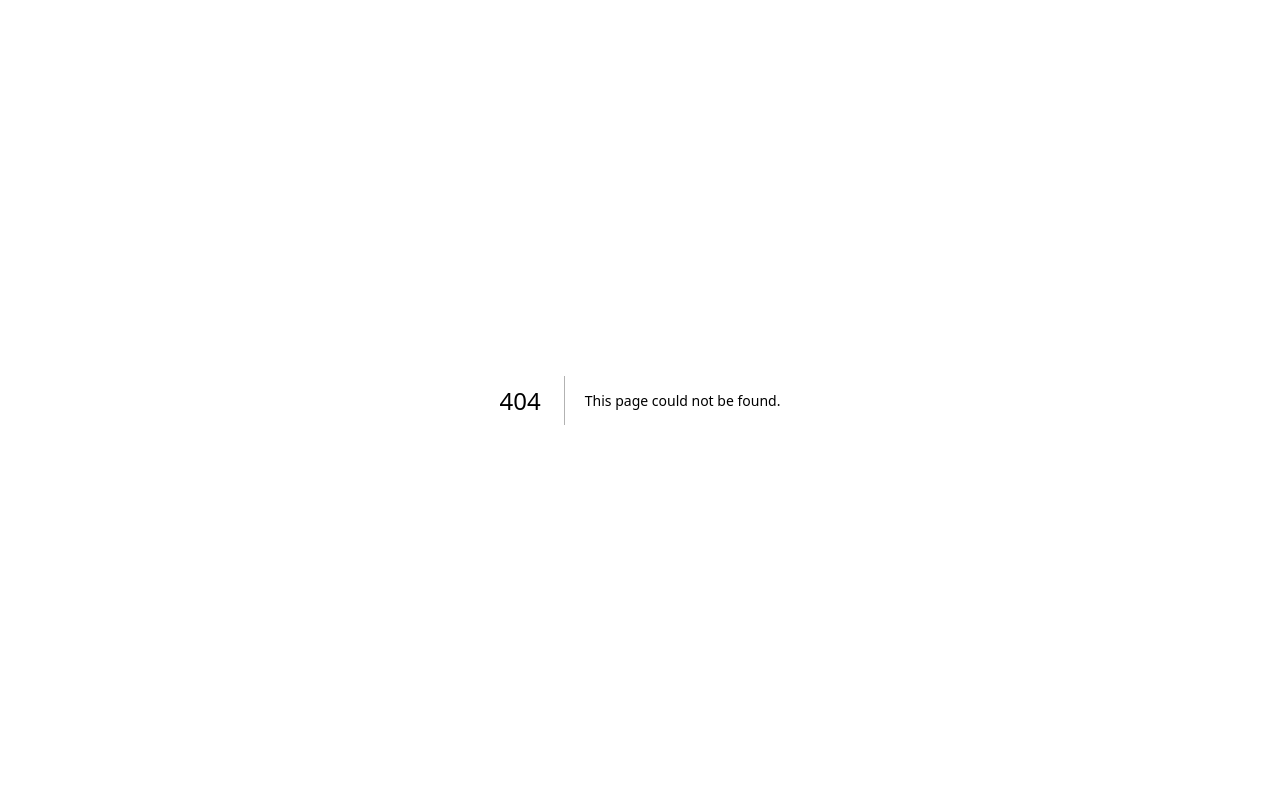
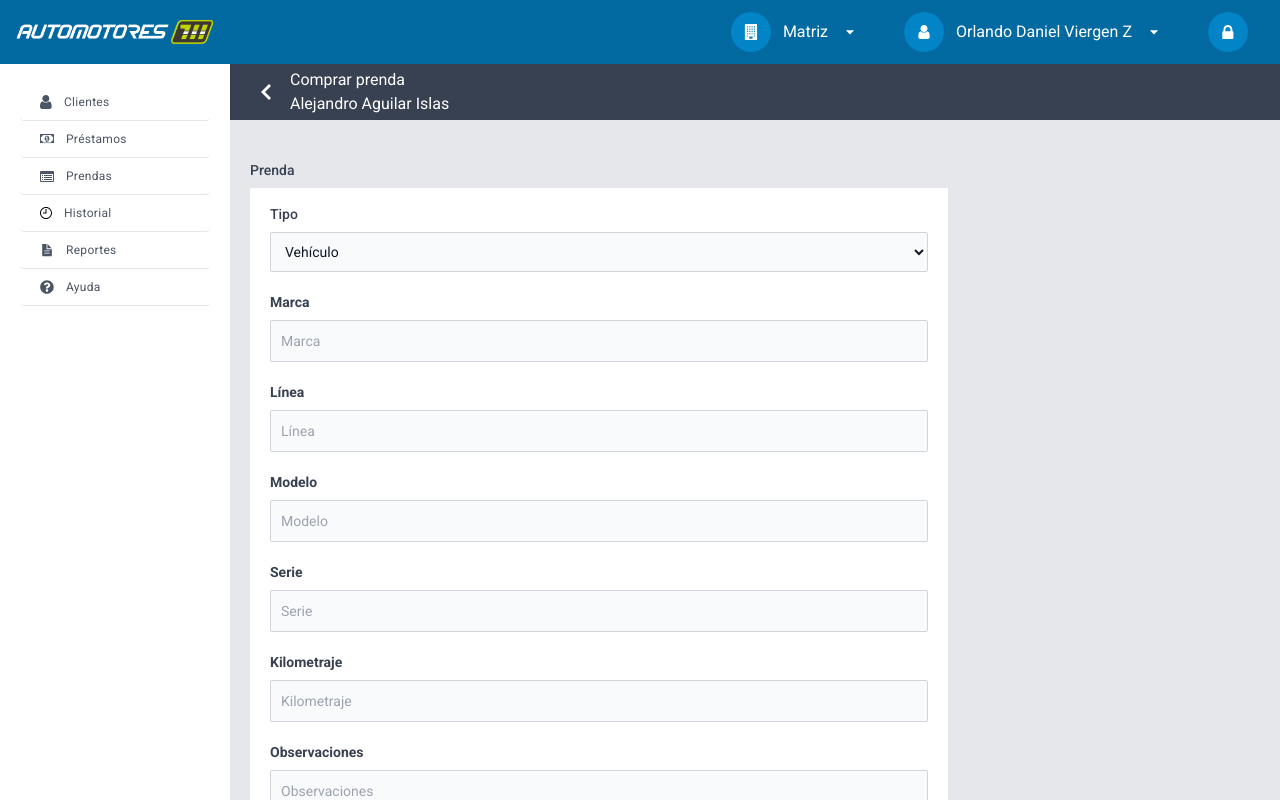
Before and after one commit to karen-nino/711-automotores, a Next.js app: page /pages/nueva-compra/compra-vehiculo in a window 1280 px wide. Before the commit this address had no page. Built offline with nearby package versions, Linux system fonts and the light colour scheme.

Commit message:
comprar-prenda

```diff
--- /dev/null
+++ b/app/pages/nueva-compra/compra-vehiculo/page.js
@@ -0,0 +1,104 @@
+import React from 'react'
+import { Topbar, Sidebar } from '@/app/layouts/dashboard'
+
+const CompraVehiculo = () => {
+  return (
+    <div className='flex flex-col'>
+
+    <div className="grid h-screen grid-cols-[230px,1fr,1fr,1fr,1fr,1fr] grid-rows-[1fr,1fr] overflow-hidden">
+
+        <section className="col-span-6">
+            <Topbar />
+        </section>
+
+        <section className="col-span-1 row-start-2">
+            <Sidebar />
+        </section>
+
+        <section className="col-span-5 row-start-2">
+            <div className='h-screen pb-64 overflow-auto bg-gray-200'>
+
+                <article className='flex items-center pl-6 text-base text-white bg-gray-700 h-14'>
+                    <div className='mr-3'>
+                        <svg xmlns="http://www.w3.org/2000/svg" width="24" height="24" viewBox="0 0 24 24" fill="none">
+                            <path fill-rule="evenodd" clip-rule="evenodd" d="M15 20L7 12L15 4L17 6L11 12L17 18L15 20Z" fill="white" />
+                        </svg>
+                    </div>
+                    <div className='flex flex-col'>
+                        <span>Comprar prenda</span>
+                        <span>Alejandro Aguilar Islas</span>
+                    </div>
+                </article>
+
+                <section className='mt-10 ml-5 w-[698px]'>
+
+
+                    <div className='mb-5'>
+                        <label for="categoria" class="block mb-2 text-sm font-medium text-gray-700">Prenda</label>
+                        <div className='px-5 py-4 bg-white'>
+
+                            <div className='mb-5'>
+                                <label for="categoria" class="block mb-2 text-sm font-medium text-gray-700">Tipo</label>
+                                <select id="categoria" class="bg-gray-50 border border-gray-300 text-gray-900 text-sm rounded-sm focus:ring-blue-500 focus:border-blue-500 block w-full p-2.5">
+                                    <option>Selecciona el tipo de prenda</option>
+                                    <option selected value="vehiculo">Vehículo</option>
+                                </select>
+                            </div>
+
+                            <div className='mb-5'>
+                                <label for="marca" class="block mb-2 text-sm font-semibold text-gray-700">Marca</label>
+                                <input type="text" placeholder="Marca" class="bg-gray-50 border border-gray-300 text-gray-900 text-sm rounded-sm focus:ring-blue-500 focus:border-blue-500 block w-full p-2.5" />
+                            </div>
+
+                            <div className='mb-5'>
+                                <label for="linea" class="block mb-2 text-sm font-semibold text-gray-700">Línea</label>
+                                <input type="text" placeholder="Línea" class="bg-gray-50 border border-gray-300 text-gray-900 text-sm rounded-sm focus:ring-blue-500 focus:border-blue-500 block w-full p-2.5" />
+                            </div>
+
+                            <div className='mb-5'>
+                                <label for="modelo" class="block mb-2 text-sm font-semibold text-gray-700">Modelo</label>
+                                <input type="text" placeholder="Modelo" class="bg-gray-50 border border-gray-300 text-gray-900 text-sm rounded-sm focus:ring-blue-500 focus:border-blue-500 block w-full p-2.5" />
+                            </div>
+
+                            <div className='mb-5'>
+                                <label for="serie" class="block mb-2 text-sm font-semibold text-gray-700">Serie</label>
+                                <input type="text" placeholder="Serie" class="bg-gray-50 border border-gray-300 text-gray-900 text-sm rounded-sm focus:ring-blue-500 focus:border-blue-500 block w-full p-2.5" />
+                            </div>
+
+                            <div className='mb-5'>
+                                <label for="kilometraje" class="block mb-2 text-sm font-semibold text-gray-700">Kilometraje</label>
+                                <input type="text" placeholder="Kilometraje" class="bg-gray-50 border border-gray-300 text-gray-900 text-sm rounded-sm focus:ring-blue-500 focus:border-blue-500 block w-full p-2.5" />
+                            </div>
+
+                            <div className='mb-5'>
+                                <label for="obersavaciones" class="block mb-2 text-sm font-semibold text-gray-700">Observaciones</label>
+                                <input type="text" placeholder="Observaciones" class="bg-gray-50 border border-gray-300 text-gray-900 text-sm rounded-sm focus:ring-blue-500 focus:border-blue-500 block w-full p-2.5" />
+                            </div>
+
+                            <div className='mb-5'>
+                                <label for="dueño" class="block mb-2 text-sm font-semibold text-gray-700">Precio de compra</label>
+                                <input type="text" placeholder="Dueño original" class="bg-gray-50 border border-gray-300 text-gray-900 text-sm rounded-sm focus:ring-blue-500 focus:border-blue-500 block w-full p-2.5" />
+                            </div>
+
+                            <div className='mb-5'>
+                                <label for="dueño" class="block mb-2 text-sm font-semibold text-gray-700">Precio de venta</label>
+                                <input type="text" placeholder="Dueño original" class="bg-gray-50 border border-gray-300 text-gray-900 text-sm rounded-sm focus:ring-blue-500 focus:border-blue-500 block w-full p-2.5" />
+                            </div>
+
+                        </div>
+
+                    </div>
+
+
+                </section>
+
+            </div>
+        </section>
+
+    </div>
+
+</div>
+  )
+}
+
+export default CompraVehiculo
--- a/app/pages/nuevo-prestamo/nuevo-vehiculo-prestamo/page.js
+++ b/app/pages/nuevo-prestamo/nuevo-vehiculo-prestamo/page.js
@@ -6,7 +6,7 @@ const PrestamoVehiculo = () => {
     return (
         <div className='flex flex-col'>
 
-            <div className="grid h-screen grid-cols-[230px,1fr,1fr,1fr,1fr,1fr] grid-rows-[1fr,1fr]">
+            <div className="grid h-screen grid-cols-[230px,1fr,1fr,1fr,1fr,1fr] grid-rows-[1fr,1fr] overflow-hidden">
 
                 <section className="col-span-6">
                     <Topbar />
@@ -17,7 +17,7 @@ const PrestamoVehiculo = () => {
                 </section>
 
                 <section className="col-span-5 row-start-2">
-                    <div className='min-h-screen bg-gray-200'>
+                    <div className='h-screen overflow-auto bg-gray-200'>
 
                         <article className='flex items-center pl-6 text-base text-white bg-gray-700 h-14'>
                             <div className='mr-3'>
```
